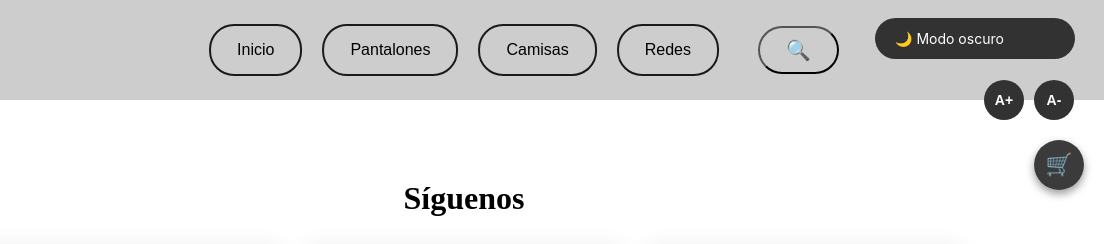
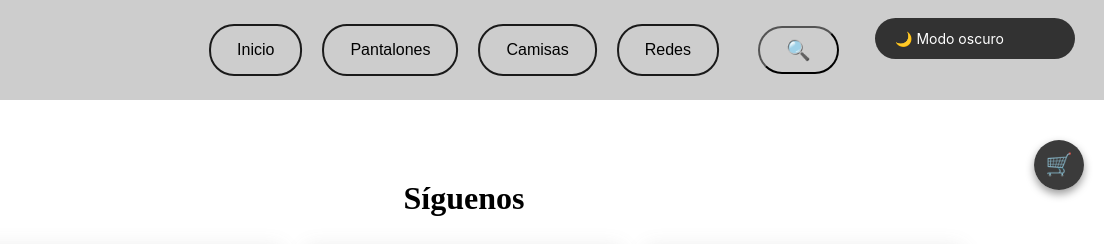
Before and after one commit to kaennot/Noxhood, a plain HTML site: page redes.html in a window 1280 px wide. Shown: the top 244 px of the page, 176-1280 px from the left. Drawn offline with Linux system fonts and the light colour scheme.

Commit message:
Update redes.html

```diff
--- a/redes.html
+++ b/redes.html
@@ -30,10 +30,6 @@
 
       <!-- Controles flotantes -->
       <button id="modo-btn">🌙 Modo oscuro</button>
-      <div class="font-size-controls">
-        <button id="increase-font">A+</button>
-        <button id="decrease-font">A-</button>
-      </div>
 
       <!-- Botón del carrito -->
       <button class="btn-carrito" style="top: 140px;" onclick="toggleCarrito()">🛒</button>
```
